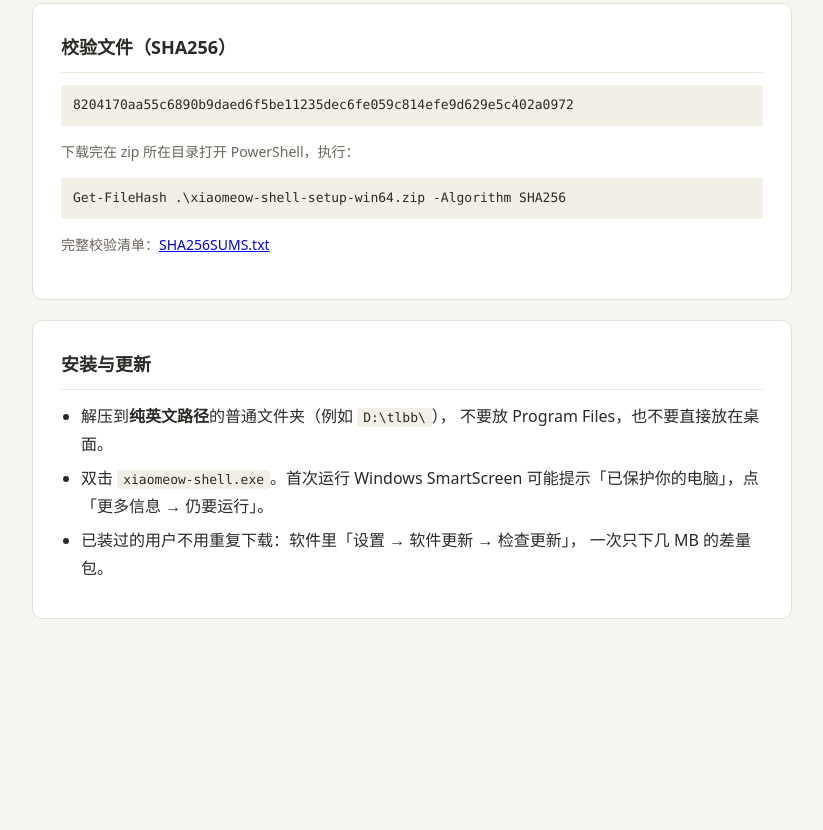
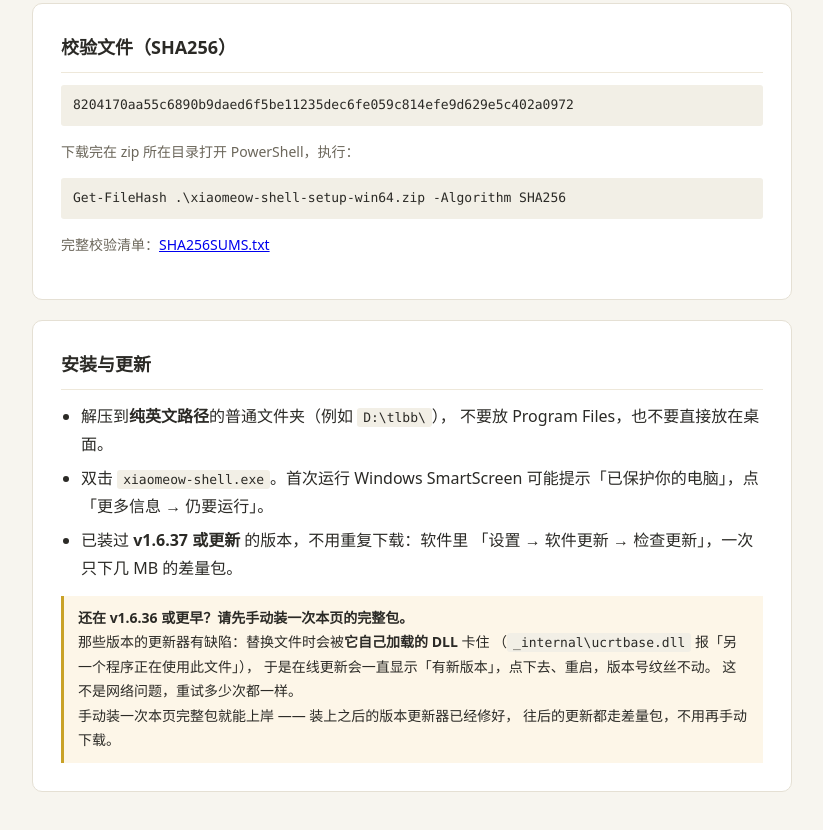
Before and after one commit to sdasdas5465/xiaomeow-shell, a plain HTML site: page docs/index.html in a window 1280 px wide. Shown: the part 724-1554 px from the top of the page, without its empty margins (228-1051 px from the left). Before the commit the page ends 1443 px from the top, so only its background shows below. Drawn offline with Linux system fonts and the light colour scheme.

Commit message:
chore: 下载页 v1.6.38

```diff
--- a/docs/index.html
+++ b/docs/index.html
@@ -79,9 +79,18 @@
           不要放 Program Files，也不要直接放在桌面。</li>
       <li>双击 <code>xiaomeow-shell.exe</code>。首次运行 Windows SmartScreen
           可能提示「已保护你的电脑」，点「更多信息 → 仍要运行」。</li>
-      <li>已装过的用户不用重复下载：软件里「设置 → 软件更新 → 检查更新」，
-          一次只下几 MB 的差量包。</li>
+      <li>已装过 <b>v1.6.37 或更新</b> 的版本，不用重复下载：软件里
+          「设置 → 软件更新 → 检查更新」，一次只下几 MB 的差量包。</li>
     </ul>
+    <div class="warn">
+      <b>还在 v1.6.36 或更早？请先手动装一次本页的完整包。</b><br>
+      那些版本的更新器有缺陷：替换文件时会被<b>它自己加载的 DLL</b> 卡住
+      （<code>_internal\ucrtbase.dll</code> 报「另一个程序正在使用此文件」），
+      于是在线更新会一直显示「有新版本」，点下去、重启，版本号纹丝不动。
+      这不是网络问题，重试多少次都一样。<br>
+      手动装一次本页完整包就能上岸 —— 装上之后的版本更新器已经修好，
+      往后的更新都走差量包，不用再手动下载。
+    </div>
   </div>
 </div>
 </body>
```
